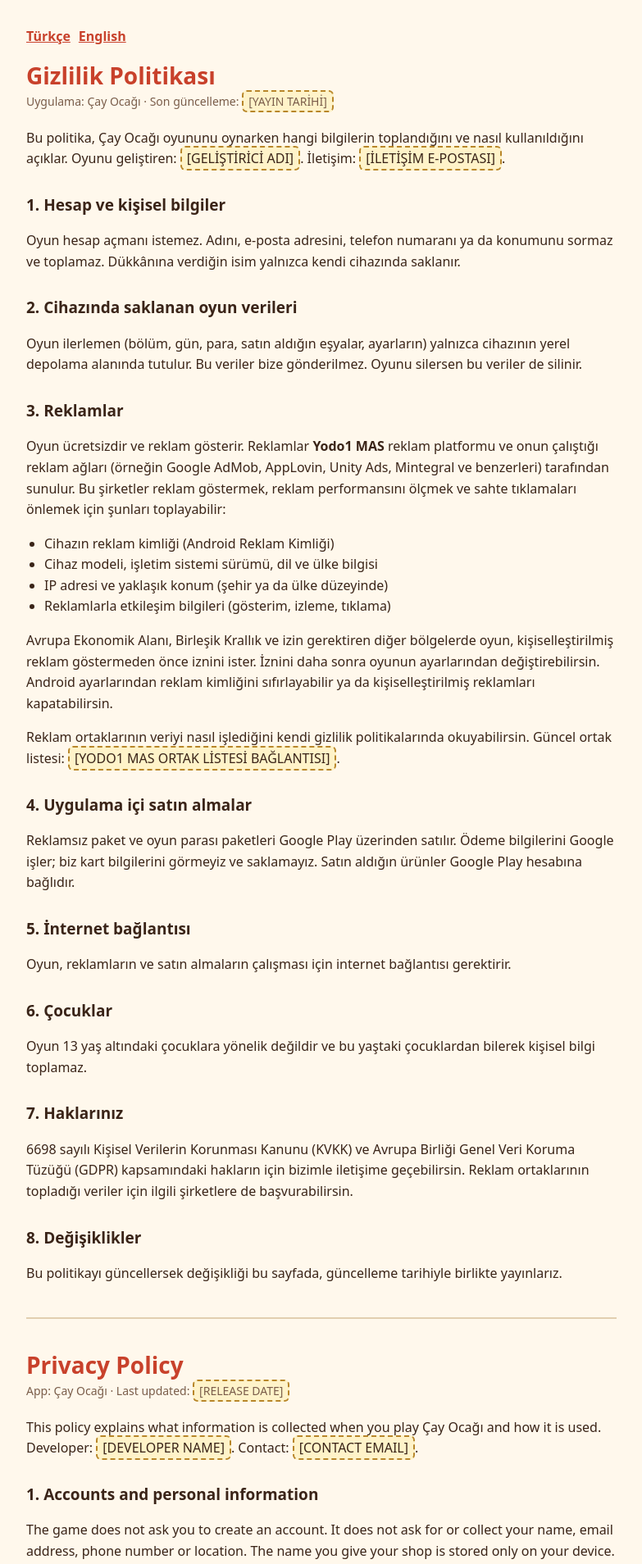
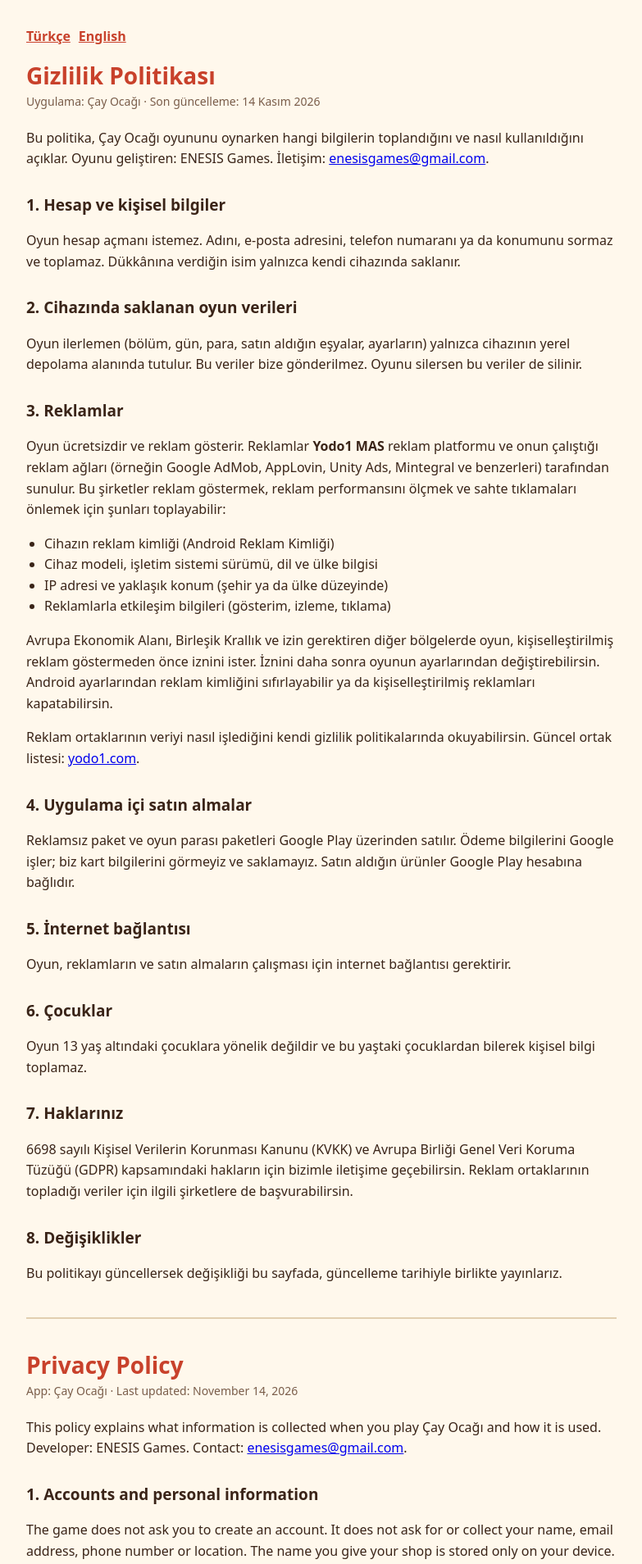
Before and after one commit to EnesBuyukdeniz/enesbuyukdeniz.github.io, a plain HTML site: page cay-ocagi/privacy.html in a window 1280 px wide. Shown: the top 1908 px of the page at 82% size, without its empty margins (248-1031 px from the left). Drawn offline with Linux system fonts and the light colour scheme.

Commit message:
Gizlilik politikasını güncelle, siteyi ENESIS Games olarak adlandır
Co-Authored-By: Claude Opus 5.5 <noreply@anthropic.com>
Claude-Session: https://claude.ai/code/session_01XmD3XPQcc7tauxqzN3QhAw

```diff
--- a/cay-ocagi/privacy.html
+++ b/cay-ocagi/privacy.html
@@ -24,9 +24,9 @@ ul { padding-left: 22px; }
 
 <section id="tr" lang="tr">
 <h1>Gizlilik Politikası</h1>
-<p class="meta">Uygulama: Çay Ocağı · Son güncelleme: <span class="todo">[YAYIN TARİHİ]</span></p>
+<p class="meta">Uygulama: Çay Ocağı · Son güncelleme: 14 Kasım 2026</p>
 
-<p>Bu politika, Çay Ocağı oyununu oynarken hangi bilgilerin toplandığını ve nasıl kullanıldığını açıklar. Oyunu geliştiren: <span class="todo">[GELİŞTİRİCİ ADI]</span>. İletişim: <span class="todo">[İLETİŞİM E-POSTASI]</span>.</p>
+<p>Bu politika, Çay Ocağı oyununu oynarken hangi bilgilerin toplandığını ve nasıl kullanıldığını açıklar. Oyunu geliştiren: ENESIS Games. İletişim: <a href="mailto:enesisgames@gmail.com">enesisgames@gmail.com</a>.</p>
 
 <h2>1. Hesap ve kişisel bilgiler</h2>
 <p>Oyun hesap açmanı istemez. Adını, e-posta adresini, telefon numaranı ya da konumunu sormaz ve toplamaz. Dükkânına verdiğin isim yalnızca kendi cihazında saklanır.</p>
@@ -43,7 +43,7 @@ ul { padding-left: 22px; }
 <li>Reklamlarla etkileşim bilgileri (gösterim, izleme, tıklama)</li>
 </ul>
 <p>Avrupa Ekonomik Alanı, Birleşik Krallık ve izin gerektiren diğer bölgelerde oyun, kişiselleştirilmiş reklam göstermeden önce iznini ister. İznini daha sonra oyunun ayarlarından değiştirebilirsin. Android ayarlarından reklam kimliğini sıfırlayabilir ya da kişiselleştirilmiş reklamları kapatabilirsin.</p>
-<p>Reklam ortaklarının veriyi nasıl işlediğini kendi gizlilik politikalarında okuyabilirsin. Güncel ortak listesi: <span class="todo">[YODO1 MAS ORTAK LİSTESİ BAĞLANTISI]</span>.</p>
+<p>Reklam ortaklarının veriyi nasıl işlediğini kendi gizlilik politikalarında okuyabilirsin. Güncel ortak listesi: <a href="https://www.yodo1.com" rel="noopener">yodo1.com</a>.</p>
 
 <h2>4. Uygulama içi satın almalar</h2>
 <p>Reklamsız paket ve oyun parası paketleri Google Play üzerinden satılır. Ödeme bilgilerini Google işler; biz kart bilgilerini görmeyiz ve saklamayız. Satın aldığın ürünler Google Play hesabına bağlıdır.</p>
@@ -65,9 +65,9 @@ ul { padding-left: 22px; }
 
 <section id="en" lang="en">
 <h1>Privacy Policy</h1>
-<p class="meta">App: Çay Ocağı · Last updated: <span class="todo">[RELEASE DATE]</span></p>
+<p class="meta">App: Çay Ocağı · Last updated: November 14, 2026</p>
 
-<p>This policy explains what information is collected when you play Çay Ocağı and how it is used. Developer: <span class="todo">[DEVELOPER NAME]</span>. Contact: <span class="todo">[CONTACT EMAIL]</span>.</p>
+<p>This policy explains what information is collected when you play Çay Ocağı and how it is used. Developer: ENESIS Games. Contact: <a href="mailto:enesisgames@gmail.com">enesisgames@gmail.com</a>.</p>
 
 <h2>1. Accounts and personal information</h2>
 <p>The game does not ask you to create an account. It does not ask for or collect your name, email address, phone number or location. The name you give your shop is stored only on your device.</p>
@@ -84,7 +84,7 @@ ul { padding-left: 22px; }
 <li>Ad interaction data (impressions, views, clicks)</li>
 </ul>
 <p>In the European Economic Area, the United Kingdom and other regions where consent is required, the game asks for your consent before showing personalised ads. You can change your choice later in the game's settings. You can reset your advertising ID or opt out of personalised ads in your Android settings.</p>
-<p>See each partner's own privacy policy for how they process data. Current partner list: <span class="todo">[YODO1 MAS PARTNER LIST LINK]</span>.</p>
+<p>See each partner's own privacy policy for how they process data. Current partner list: <a href="https://www.yodo1.com" rel="noopener">yodo1.com</a>.</p>
 
 <h2>4. In-app purchases</h2>
 <p>The no-ads pack and in-game money packs are sold through Google Play. Google processes payment details; we never see or store card information. Purchases are tied to your Google Play account.</p>
```
Also changed, not shown: index.html (+2 -2 lines), privacy.html (+6 -6 lines).
